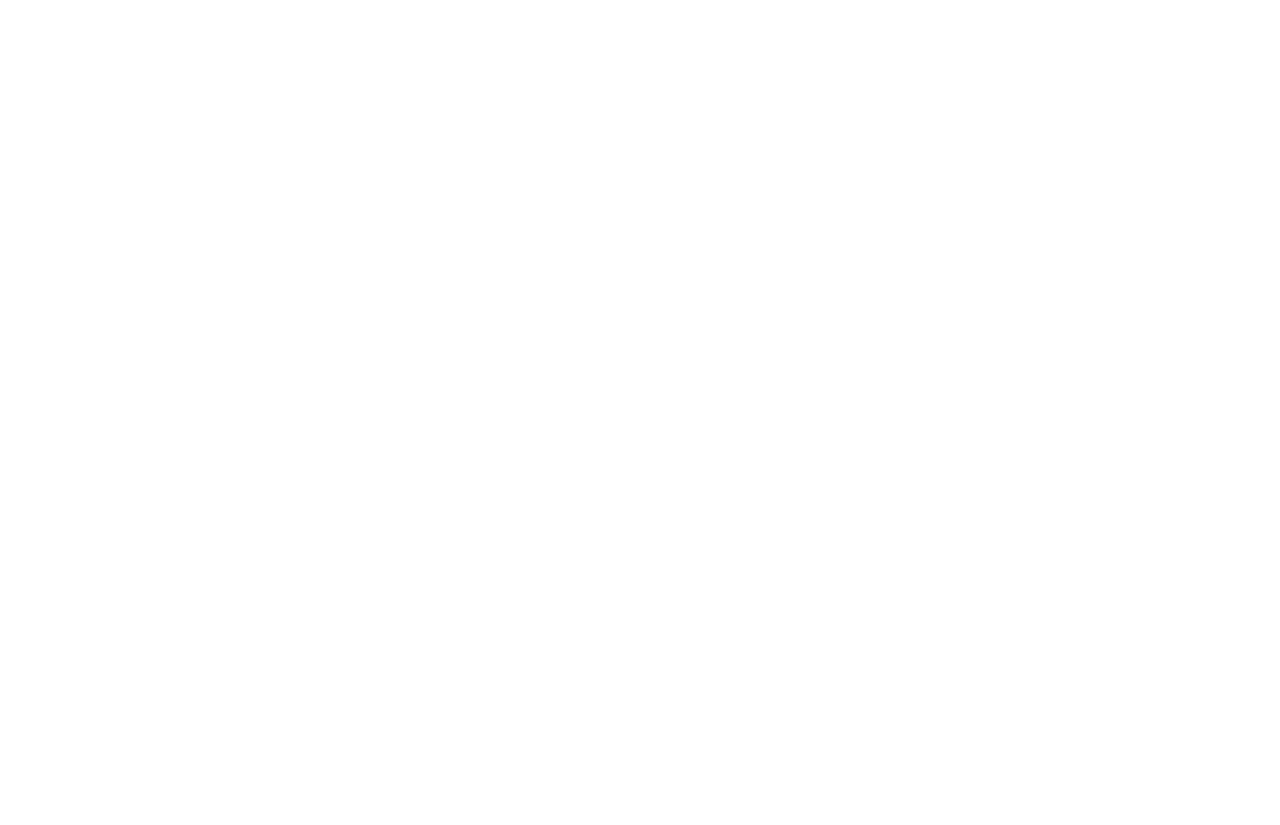
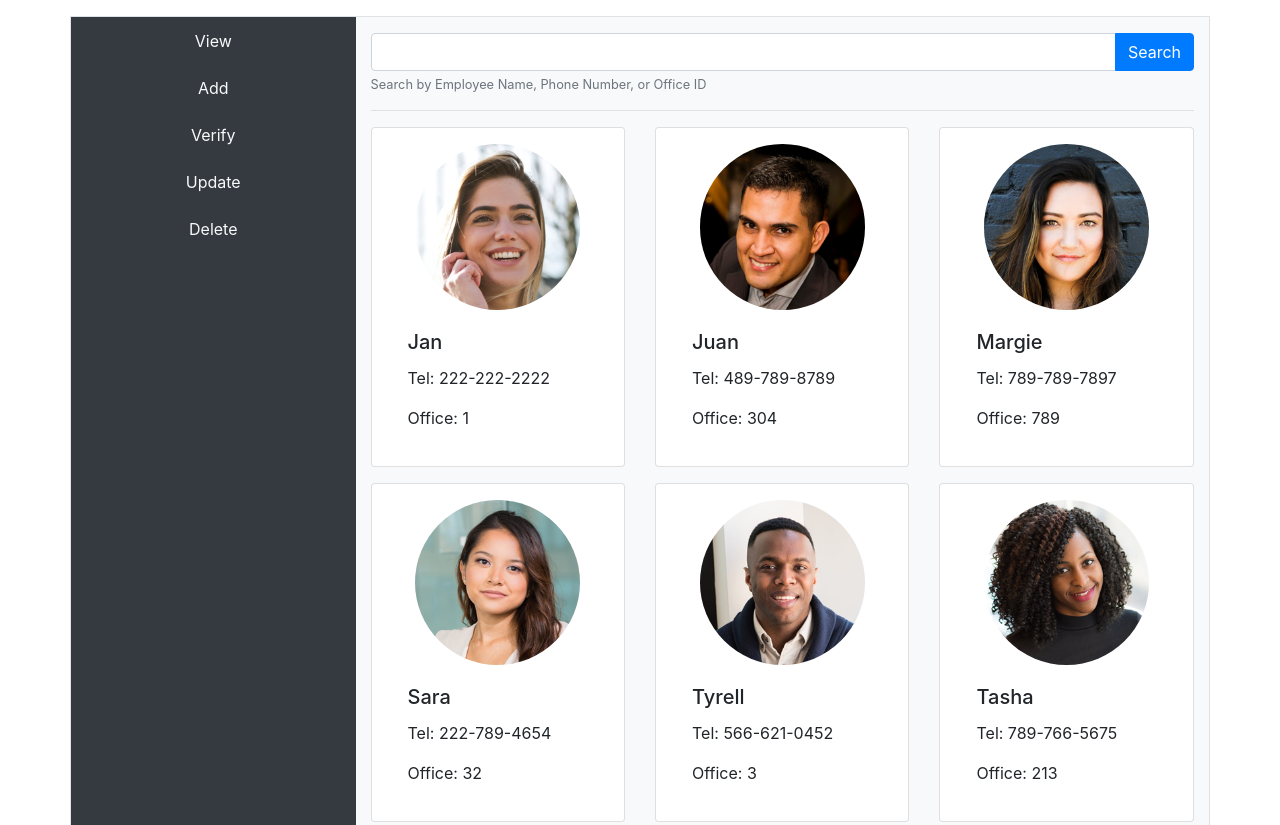
Before and after one commit to mhigh1/Employee-Directory, a plain HTML site: page index.html in a window 1280 px wide. Shown: the top 825 px of the page. Before the commit the page ends 800 px from the top, so only its background shows below. Drawn offline with nearby package versions, Linux system fonts and the light colour scheme.

Commit message:
Added employee photos and  profilePhoto property

```diff
--- /dev/null
+++ b/assets/js/app.js
@@ -0,0 +1,31 @@
+// Add toProperCase property to string objects
+String.prototype.toProperCase = function () {
+    return this.replace(/\w\S*/g, function(txt){return txt.charAt(0).toUpperCase() + txt.substr(1).toLowerCase();});
+  };
+
+// Contact Card Template
+const tmplContactCard = function(contactName, contactTel, contactOfc, contactPhoto) {
+    return `
+    <div class="col-sm-4">
+        <div class="card p-3 mb-3">
+            <img class="card-img-top rounded-circle m-auto w-75" src="./assets/images/photos/${contactPhoto}" alt="Employee Photo">
+            <div class="card-body">
+                <h5 class="card-title">${contactName}</h5>
+                <p class="card-text">Tel: ${contactTel}</p>
+                <p class="card-text">Office: ${contactOfc}</p>
+            </div>
+        </div>
+    </div>
+    `
+}
+
+
+// runtime
+
+    for (let i = 0; i < employeeList.length; i++) {
+        let contactName = (employeeList[i].name).toProperCase();
+        let contactTel = employeeList[i].phoneNum;
+        let contactOfc = employeeList[i].officeNum;
+        let contactPhoto = employeeList[i].profilePhoto;
+        $('#contacts').append(tmplContactCard(contactName,contactTel,contactOfc,contactPhoto));
+    }
--- a/assets/js/employeeList.js
+++ b/assets/js/employeeList.js
@@ -1,41 +1,49 @@
 const employeeList = [{
   name: 'Jan',
   officeNum: 1,
-  phoneNum: '222-222-2222'
+  phoneNum: '222-222-2222',
+  profilePhoto: 'jan_250x250.png'
 },
 {
   name: 'Juan',
   officeNum: 304,
-  phoneNum: '489-789-8789'
+  phoneNum: '489-789-8789',
+  profilePhoto: 'juan_250x250.png'
 },
 {
   name: 'Margie',
   officeNum: 789,
-  phoneNum: '789-789-7897'
+  phoneNum: '789-789-7897',
+  profilePhoto: 'margie_250x250.png'
 },
 {
   name: 'Sara',
   officeNum: 32,
-  phoneNum: '222-789-4654'
+  phoneNum: '222-789-4654',
+  profilePhoto: 'sara_250x250.png'
 },
 {
   name: 'Tyrell',
   officeNum: 3,
-  phoneNum: '566-621-0452'
+  phoneNum: '566-621-0452',
+  profilePhoto: 'tyrell_250x250.png'
 },
 {
   name: 'Tasha',
   officeNum: 213,
-  phoneNum: '789-766-5675'
+  phoneNum: '789-766-5675',
+  profilePhoto: 'tasha_250x250.png'
 },
 {
   name: 'Ty',
   officeNum: 211,
-  phoneNum: '789-766-7865'
+  phoneNum: '789-766-7865',
+  profilePhoto: 'ty_250x250.png'
 },
 {
   name: 'Sarah',
   officeNum: 345,
-  phoneNum: '222-789-5231'
+  phoneNum: '222-789-5231',
+  profilePhoto: 'sarah_250x250.png'
 }
 ];
--- a/index.html
+++ b/index.html
@@ -4,12 +4,51 @@
     <meta charset="UTF-8">
     <meta name="viewport" content="width=device-width, initial-scale=1.0">
     <meta http-equiv="X-UA-Compatible" content="ie=edge">
-    <link rel="stylesheet" type="text/css" href="./assets/css/reset.css">
+    <link rel="stylesheet" href="https://stackpath.bootstrapcdn.com/bootstrap/4.1.3/css/bootstrap.min.css" integrity="sha384-MCw98/SFnGE8fJT3GXwEOngsV7Zt27NXFoaoApmYm81iuXoPkFOJwJ8ERdknLPMO" crossorigin="anonymous">
     <link rel="stylesheet" type="text/css" href="./assets/css/style.css">
     <title>Employee Directory</title>
 </head>
 <body>
+    <div class="container">
+        <div class="row border mt-3">
+            <div id="sideNav" class="col-3 bg-dark text-light p-0">
+                <ul class="list-group text-center">
+                    <li class="list-group-item bg-dark border-0">View</li>
+                    <li class="list-group-item bg-dark border-0">Add</li>
+                    <li class="list-group-item bg-dark border-0">Verify</li>
+                    <li class="list-group-item bg-dark border-0">Update</li>
+                    <li class="list-group-item bg-dark border-0">Delete</li>
+                </ul>
+            </div>
+            <div class="col-9 bg-light py-3">
+                <div>
+                    <form>
+                        <div class="form-group">
+                            <div class="input-group">
+                                <input type="text" class="form-control" id="search">
+                                <div class="input-group-append">
+                                    <button class="btn btn-primary" type="button">Search</button>
+                                </div>
+                            </div>
+                            <small id="searchHelp" class="form-text text-muted">Search by Employee Name, Phone Number, or Office ID</small>
+                        </div>
+                    </form>
+                    <hr>
+                </div>
+                <div class="pb-3">
+                    <div id="contacts" class="row">
+                        <!-- Contact Cards will appear here! -->
+                    </div>
+                </div>
+            </div>
+        </div>
+    </div>
+
     <script src="./assets/js/dom.js"></script>
     <script src="./assets/js/employeeList.js"></script>
+    <script src="./assets/js/app.js"></script>
+    <script src="https://code.jquery.com/jquery-3.3.1.slim.min.js" integrity="sha384-q8i/X+965DzO0rT7abK41JStQIAqVgRVzpbzo5smXKp4YfRvH+8abtTE1Pi6jizo" crossorigin="anonymous"></script>
+    <script src="https://cdnjs.cloudflare.com/ajax/libs/popper.js/1.14.3/umd/popper.min.js" integrity="sha384-ZMP7rVo3mIykV+2+9J3UJ46jBk0WLaUAdn689aCwoqbBJiSnjAK/l8WvCWPIPm49" crossorigin="anonymous"></script>
+    <script src="https://stackpath.bootstrapcdn.com/bootstrap/4.1.3/js/bootstrap.min.js" integrity="sha384-ChfqqxuZUCnJSK3+MXmPNIyE6ZbWh2IMqE241rYiqJxyMiZ6OW/JmZQ5stwEULTy" crossorigin="anonymous"></script>
 </body>
 </html>
```
Also changed, not shown: assets/images/photos/jan_250x250.png (added), assets/images/photos/juan_250x250.png (added), assets/images/photos/margie_250x250.png (added), assets/images/photos/sara_250x250.png (added), assets/images/photos/sarah_250x250.png (added), assets/images/photos/tasha_250x250.png (added), assets/images/photos/ty_250x250.png (added), assets/images/photos/tyrell_250x250.png (added).
